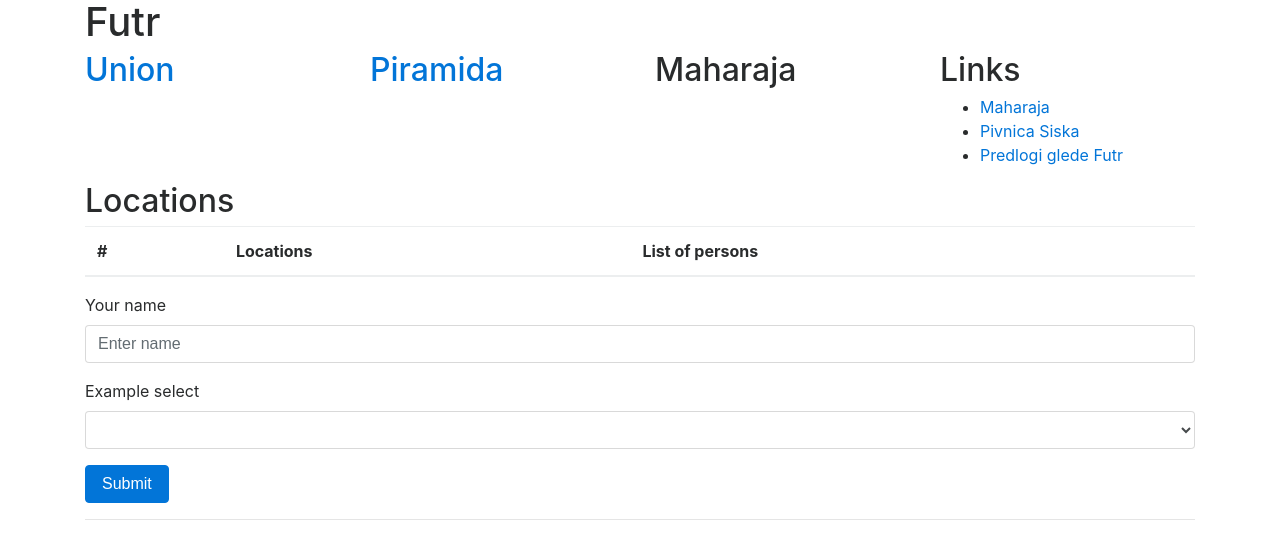
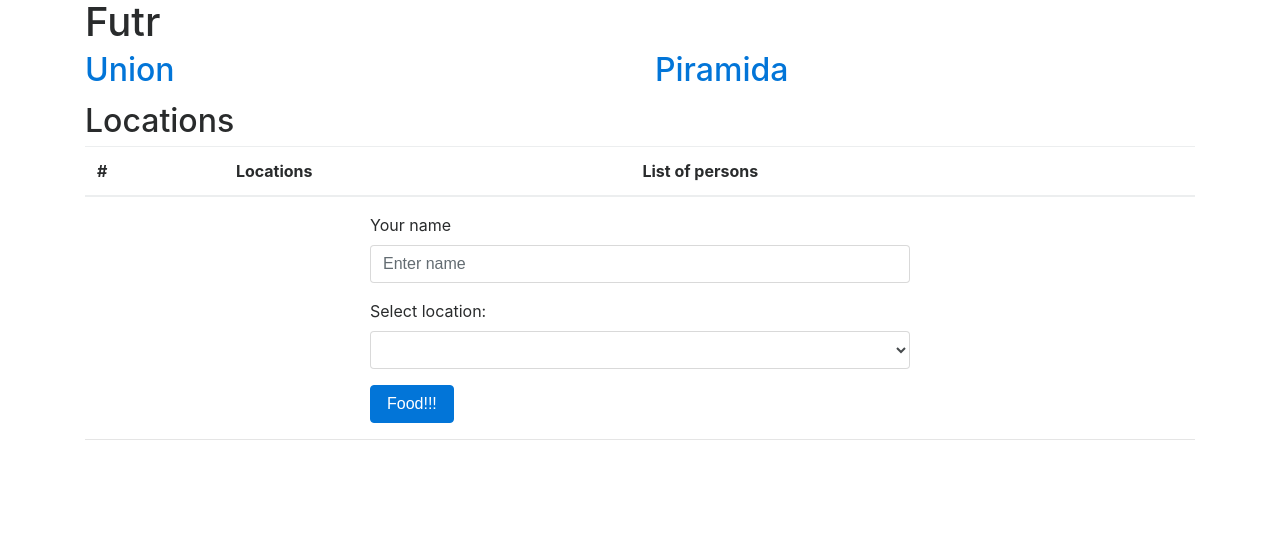
Before and after one commit to brodul/futr, a Python web app: template futr/templates/mytemplate.jinja2 in a window 1280 px wide. Shown: the top 559 px of the page. Run offline with Jinja, Linux system fonts and the light colour scheme; the template is opened without the code that fills it, so the values that code supplies are empty; some libraries are stand-ins or nearby versions.

Commit message:
Fix style

```diff
--- a/futr/templates/mytemplate.jinja2
+++ b/futr/templates/mytemplate.jinja2
@@ -27,25 +27,13 @@
       <h1>Futr</h1>
       <!-- Example row of columns -->
       <div class="row">
-        <div class="col-md-3">
+        <div class="col-md-6">
           <h2><a href="http://www.pivnica-union.si/si/">Union</a></h2>
           <p>{{ union|safe }}</p>
         </div>
-        <div class="col-md-3">
+        <div class="col-md-6">
           <h2><a href="http://pizzerijapiramida.si/malice/">Piramida</a></h2>
           <p>{{ piramida|safe }}</p>
-        </div>
-        <div class="col-md-3">
-          <h2>Maharaja</h2>
-          <p>{{ maharaja|safe }}</p>
-        </div>
-        <div class="col-md-3">
-          <h2>Links</h2>
-          <ul>
-            <li><a href="http://www.maharaja.si/dnevna-kosila">Maharaja</a></li>
-            <li><a href="https://www.facebook.com/GostilnicaInPivnicaSiska">Pivnica Siska</a></li>
-            <li><a href="https://titanpad.com/hc7NXc6bQQ">Predlogi glede Futr</a></li>
-          </ul>
         </div>
       </div>
 
@@ -73,8 +61,8 @@
         </div>
       </div>
 
-      <div class="row">
-        <div class="col-md-12">
+      <div class="row justify-content-md-center">
+        <div class="col-md-6">
           <form method="POST">
             <div class="form-group">
               <label for="name">Your name</label>
@@ -82,14 +70,14 @@
               <!-- <small id="emailHelp" class="form-text text-muted">We'll never share your email with anyone else.</small> -->
             </div>
             <div class="form-group">
-              <label for="locationSelect">Example select</label>
+              <label for="locationSelect">Select location:</label>
               <select class="form-control" name="locationSelect" id="locationSelect">
                 {% for location in locations %}
                 <option value="{{location}}">{{ location }}</option>
                 {% endfor %}
               </select>
             </div>
-            <button type="submit" class="btn btn-primary">Submit</button>
+            <button type="submit" class="btn btn-primary">Food!!!</button>
           </form>
 
         </div>
```
